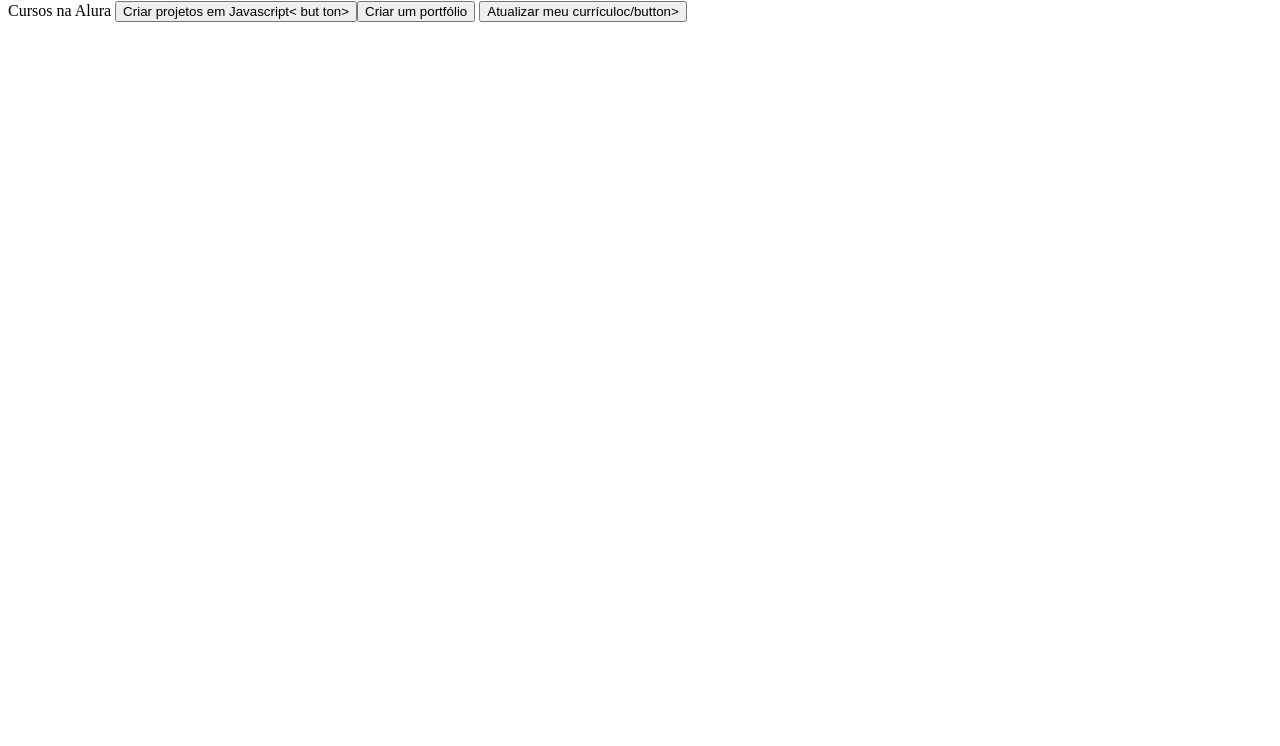
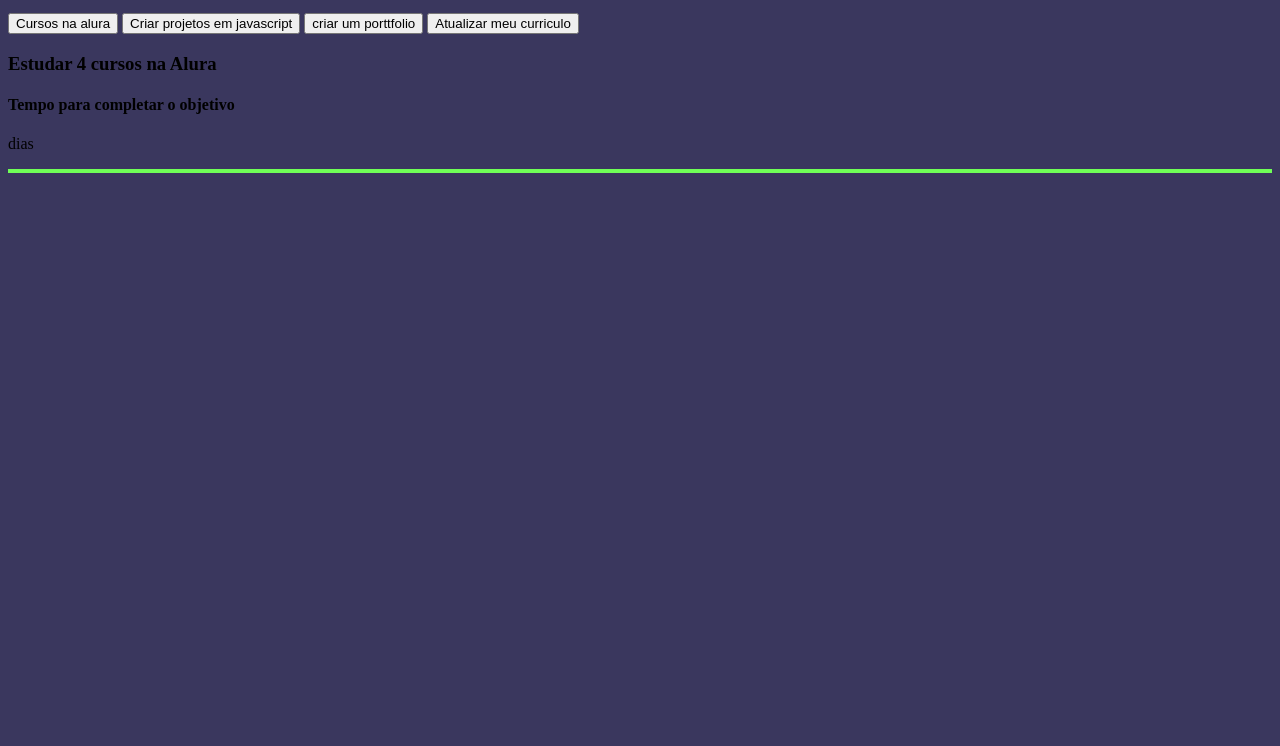
Before and after one commit to luaann89/Tataio, a plain HTML site: page index.html in a window 1280 px wide. Shown: the part 54-800 px from the top of the page. Drawn offline with Linux system fonts and the light colour scheme.

Commit message:
Add files via upload

```diff
--- a/index.html
+++ b/index.html
@@ -1,10 +1,32 @@
-
-<body> <h2 <section clas 5 tulo- principal >Meus incipal Objetivos ></section> do ano </h2>
-<div botoes
-<button miass=" botao">Cursos na Alura</button>
-<button ciass-" botad">Criar projetos em Javascript<
-but ton>
-<button ciass="botao">Criar um portfólio</button>
-<button dilass="botao" >Atualizar meu currículoc/button>
-</div>
-</ body>
+<!DOCTYPE html>
+<html lang="en">
+<head>
+    <meta charset="UTF-8">
+    <meta name="viewport" content="width=device-width, initial-scale=1.0">
+    <link rel="stylesheet" href="style.css">
+    <title>Meus objetivos do ano</title>
+</head>
+<body>
+    <section class="conteudo-principal"></section>
+    <h2 class="titulo-principal">Meus Objetivos do ano_</h2>
+    <div class="botoes">
+        <button class="botao">Cursos na alura</button>
+        <button class="botao">Criar projetos em javascript</button>
+        <button class="botao">criar um porttfolio</button>
+        <button class="botao">Atualizar meu curriculo</button>
+    </div>
+    <div class="abas-textos">
+        <div class="aba-conteudo ativo">
+            <h3 class="aba-conteudo-titulo-principal">Estudar 4 cursos na Alura</h3>
+            <h4 class="aba-conteudo-titulo-secundario">Tempo para completar o objetivo</h4>
+        <div class="contador">
+        <div class="contador-digito">
+            <p class="contador-digito-numero" id="dias0"></p>
+            <p class="contador-digito-texto">dias</p>
+        </div>
+        <div class="contador-digito">
+            <p class="contador-digito-numero" id="min0"></p>
+            <p
+    </div>
+</body>
+</html>
--- a/style.css
+++ b/style.css
@@ -1,14 +1,12 @@
 :root {
-    --cor-de-fundo: #1e1e1e
-    --cor-de-fundo: #6f576f
-    -- branco #ffffff
-    --botao-ativo #3a375e
-    --botao-inativo rgb(58,55,94,0.5);
-    --texto-fundo rgb(58,55,94,0.3);
-    .ativo{
-        background-color
-    }
-ativo{
+    --cor-de-fundo: #1E1E1E;
+    --verde: #6FFF57;
+    --branco: #FFFFFF;
+    --botao-ativo: #3A375E;
+    --botao-inativo: rgba(58,55,94,0.5);
+    --texto-fundo: tgba(58,55,94,0.3);
+}
+  body{
     background-color: var(--botao-ativo);
-    border-bottom: 4px solid var(--verde):
-}
+    border-bottom: 4px solid var(--verde);
+  }
```
